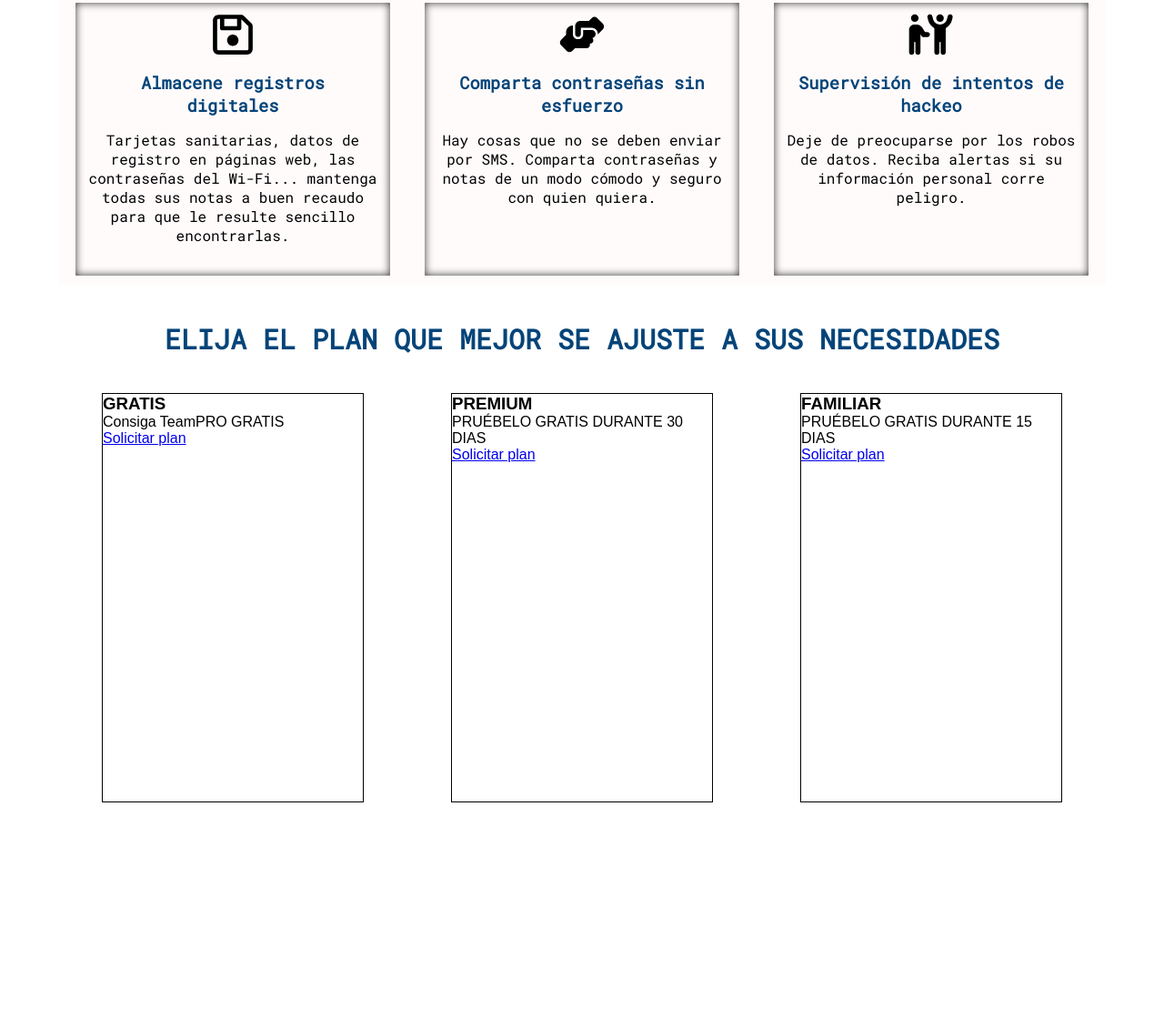
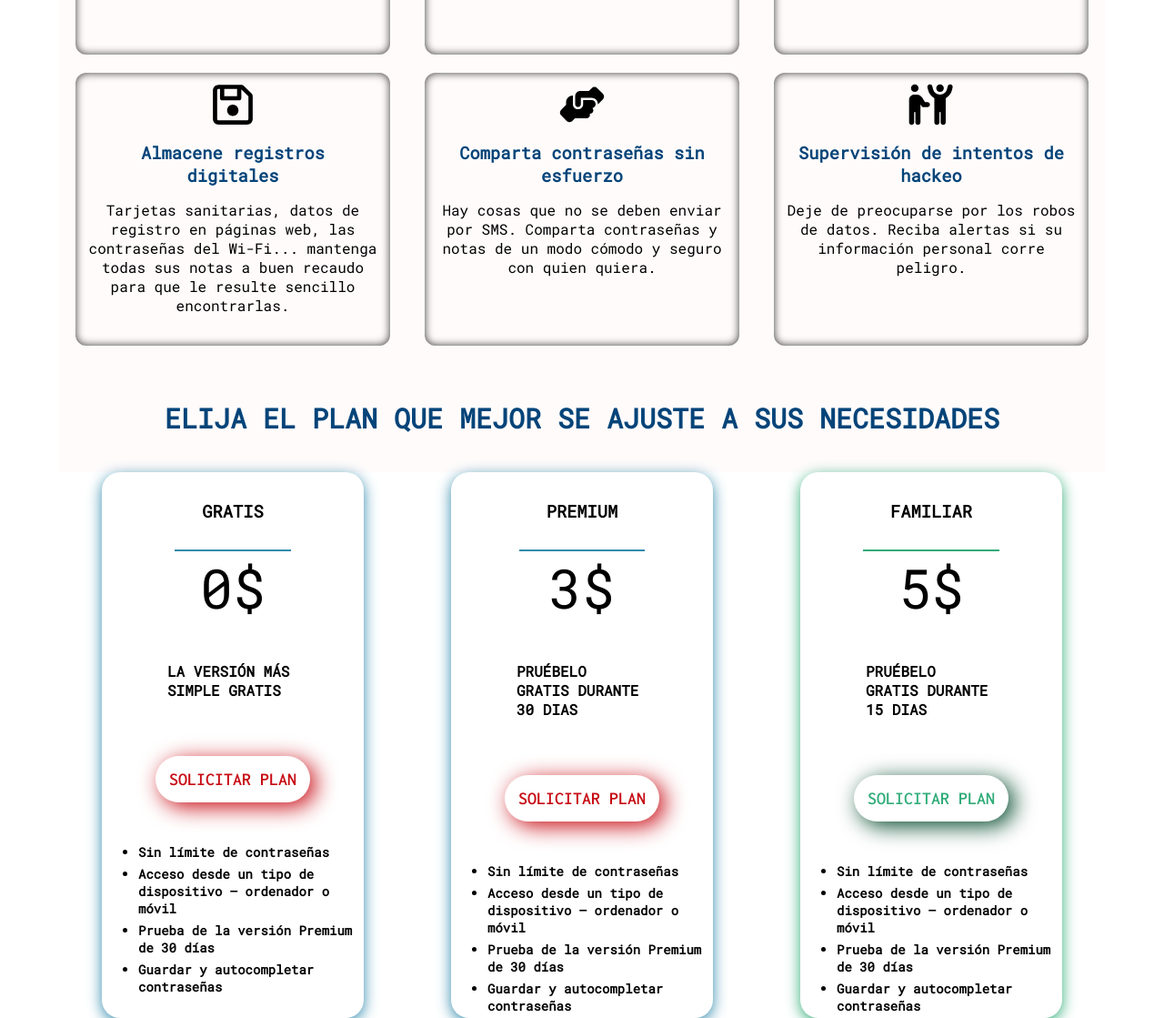
Before and after one commit to BraianTroncoso/ESTADISTICA-PROYECTO-INTEGRADOR-FRONTEND, a plain HTML site: page index.html in a window 1280 px wide. Shown: the part 1448-2567 px from the top of the page at 91% size. Before the commit the page ends 2330 px from the top, so only its background shows below. Drawn offline with Linux system fonts and the light colour scheme.

Commit message:
[ADD]SECTION PLANES, ESTRUCTURA HTML, ESTILO CSS

```diff
--- a/assets/css/article.css
+++ b/assets/css/article.css
@@ -51,3 +51,11 @@
     width: 70px;
     height: 70px;
 }
+.segurityPrincipal{
+    display: flex;
+    flex-direction: column;
+    margin: auto;
+    align-self: center;
+    align-items: center;
+
+}
--- a/assets/css/sectionPlanes.css
+++ b/assets/css/sectionPlanes.css
@@ -2,7 +2,9 @@
     grid-area: element5;
     display: flex;
     flex-direction: column;
-
+    font-family: 'Inconsolata', monospace;
+    font-family: 'Roboto Mono', monospace;
+    background-color: rgb(255, 251, 251);
 }
 
 .planes_texto{
@@ -19,10 +21,91 @@
     flex-direction: row;
     flex-wrap: wrap;
     justify-content: space-around;
+    background-color: white;
 }
 
 .planes__cards{
     width: 25%;
-    border: 1px solid black;
-    height: 450px;
+    height: 600px;
+    display: flex;
+    flex-direction: column;
+    align-items: center;
+    align-content: center;
+    border-radius: 20px;
+    box-shadow: 0 4px 16px rgba(49, 138, 172, 1);
+    overflow: hidden;
+
 }
+
+.planes__cards__tittle{
+    border-bottom: 2px solid rgba(49, 138, 172, 1);;
+    font-weight: 900;
+    padding: 30px;
+
+}
+.planes__cards__p{
+    font-weight: 900;
+    padding: 25%;
+    position: relative;
+    bottom: 30px;
+
+
+}
+.card_especial{
+    box-shadow: 0 4px 16px rgb(49, 172, 121);
+}
+.card_especial_t{
+    border-bottom: 2px solid rgb(49, 172, 121);
+}
+.solicitar_plan{
+    text-decoration: none;
+    color:#c70b14;
+    -webkit-border-radius: 10;
+    -moz-border-radius: 10;
+    border-radius: 28px;
+    -webkit-box-shadow: 6px 5px 24px #666666;
+    -moz-box-shadow: 6px 5px 24px #666666;
+    box-shadow: 6px 5px 24px #c70b14;
+    font-size: 20px;
+    padding: 15px;
+    text-decoration: none;
+    position: relative;
+    bottom: 40px;
+    font-family: 'Inconsolata', monospace;
+
+}
+
+.solicitar_plan:hover {
+    transition: 1s;
+    font-size: 22px;
+  }
+
+.solicitar_plan__especial{
+    text-decoration: none;
+    color:rgb(49, 172, 121);
+    -webkit-border-radius: 28;
+    -moz-border-radius: 28;
+    border-radius: 28px;
+    -webkit-box-shadow: 6px 5px 24px #666666;
+    -moz-box-shadow: 6px 5px 24px #666666;
+    box-shadow: 6px 5px 24px rgb(3, 73, 44);
+    font-size: 20px;
+    padding: 15px;
+    text-decoration: none;
+}
+.solicitar_plan__especial:hover{
+    transition: 1s;
+    font-size: 22px;
+  }
+.planes__precio{
+    font-size: 60px;
+    position:relative;
+ }
+.ul_p{
+    font-weight: 700;
+    font-size: 14px;
+}
+
+.li_p{
+    padding-top: 5px;
+}
--- a/assets/css/sectionPublicidad.css
+++ b/assets/css/sectionPublicidad.css
@@ -37,9 +37,9 @@
     height: 300px;
     text-align: center;
     padding: 10px 10px;
-    margin-bottom: 10px;
+    margin-bottom: 20px;
     box-shadow: 0px 0px 10px 0px #333 inset;
-    border-radius: 1px
+    border-radius: 12px;
 }
 .publicidad__icon{
     display: flex;
--- a/index.html
+++ b/index.html
@@ -31,16 +31,18 @@
         <nav class="nav">
             <a href = "#" class="nav__links">¿QUIENES SOMOS?</a>
             <a href = "#" class="nav__links">COMO FUNCIONA</a>
-            <a href = "#" class="nav__links">PLANES</a>
+            <a href = "#PLAN" class="nav__links">PLANES</a>
         </nav>
         <!--ARTICLE-->
         <article class="article">
             <section class="ciberSegurity">
+                   <div class="segurityPrincipal">
                     <h1 class="ciberSegurity__title">
-                        SEGURIDAD SIN COMPLICACIONES<br>
-                        DESDE CUALQUIER PARTE
-                        <img class="ciberSegurity__icon" src="/assets/img/location-pin-lock-solid.svg" alt="icono-candado-lock-ubicacion-map" srcset="">
+                        SEGURIDAD SIN COMPLICACIONES
+                        EN EL LUGAR QUE TE ENCUENTRES
                     </h1>
+                    <img class="ciberSegurity__icon" src="/assets/img/location-pin-lock-solid.svg" alt="icono-candado-lock-ubicacion-map" srcset="">
+                   </div>
                     <div class="ciberSegurity__c">
                       <div class="ciberSegurity__cp">
                         <p class="ciberSegurity__p">
@@ -119,7 +121,7 @@
         </section>
         <section class="planes">
             <div class="planes_texto">
-                <h2 class="planes__h2">
+                <h2 class="planes__h2" id="PLAN">
                     ELIJA EL PLAN QUE MEJOR SE AJUSTE A SUS NECESIDADES
                 </h2>
             </div>
@@ -128,28 +130,79 @@
                     <h3 class="planes__cards__tittle">
                         GRATIS
                     </h3>
+                    <p class="planes__precio">
+                        0$
+                    </p>
                     <p class="planes__cards__p">
-                        Consiga TeamPRO GRATIS
+                        LA VERSIÓN MÁS SIMPLE GRATIS
                     </p>
-                    <a href="#" class="solicitar_plan">Solicitar plan</a>
+                    <a href="#" class="solicitar_plan">SOLICITAR PLAN</a>
+                    <ul class="ul_p">
+                        <li class="li_p">
+                            Sin límite de contraseñas
+                        </li>
+                        <li class="li_p">
+                            Acceso desde un tipo de dispositivo – ordenador o móvil
+                        </li>
+                        <li class="li_p">
+                            Prueba de la versión Premium de 30 días
+                        </li>
+                        <li class="li_p">
+                            Guardar y autocompletar contraseñas
+                        </li>
+                    </ul>
                 </div>
                 <div class="planes__cards">
                     <h3 class="planes__cards__tittle">
                         PREMIUM
                     </h3>
+                    <p class="planes__precio">
+                        3$
+                    </p>
                     <p class="planes__cards__p">
                         PRUÉBELO GRATIS DURANTE 30 DIAS
                     </p>
-                    <a href="#" class="solicitar_plan">Solicitar plan</a>
+                    <a href="#" class="solicitar_plan">SOLICITAR PLAN</a>
+                    <ul class="ul_p">
+                        <li class="li_p">
+                            Sin límite de contraseñas
+                        </li>
+                        <li class="li_p">
+                            Acceso desde un tipo de dispositivo – ordenador o móvil
+                        </li>
+                        <li class="li_p">
+                            Prueba de la versión Premium de 30 días
+                        </li>
+                        <li class="li_p">
+                            Guardar y autocompletar contraseñas
+                        </li>
+                    </ul>
                 </div>
-                <div class="planes__cards">
-                    <h3 class="planes__cards__tittle">
+                <div class="planes__cards card_especial">
+                    <h3 class="planes__cards__tittle card_especial_t">
                         FAMILIAR
                     </h3>
+                    <p class="planes__precio">
+                        5$
+                    </p>
                     <p class="planes__cards__p">
                         PRUÉBELO GRATIS DURANTE 15 DIAS
                     </p>
-                    <a href="#" class="solicitar_plan">Solicitar plan</a>
+                    <a href="#" class="solicitar_plan solicitar_plan__especial">SOLICITAR PLAN</a>
+                    <ul class="ul_p">
+                        <li class="li_p">
+                            Sin límite de contraseñas
+                        </li>
+                        <li class="li_p">
+                            Acceso desde un tipo de dispositivo – ordenador o móvil
+                        </li>
+                        <li class="li_p">
+                            Prueba de la versión Premium de 30 días
+                        </li>
+                        <li class="li_p">
+                            Guardar y autocompletar contraseñas
+                        </li>
+                    </ul>
                 </div>
             </div>
         </section>
```
Also changed, not shown: assets/img/Team PRO UTN.gif (deleted).
